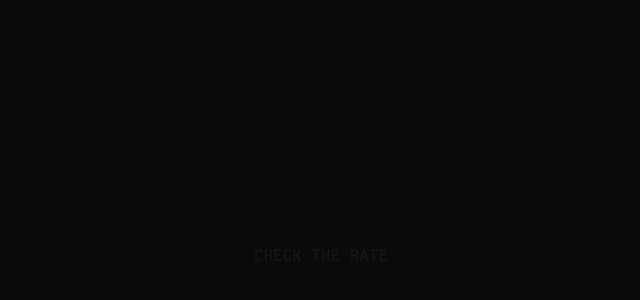
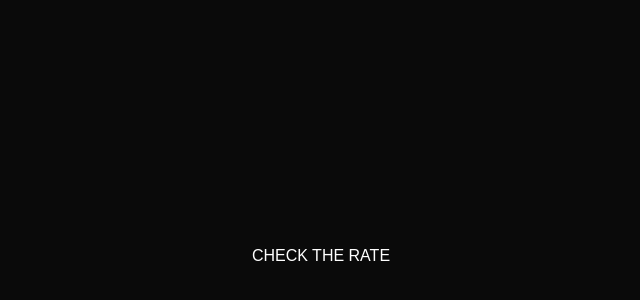
Before and after one commit to constFormek/fx-checker, a Next.js app: page / in a window 1280 px wide. Shown: the part 144-444 px from the top of the page, without its empty margins (319-959 px from the left). Built offline with nearby package versions, Linux system fonts and the light colour scheme.

Commit message:
created variables for spacing, colors, corner radius and text presets

```diff
--- a/app/globals.css
+++ b/app/globals.css
@@ -1,22 +1,139 @@
 @import "tailwindcss";
 
 :root {
-  --background: #ffffff;
-  --foreground: #171717;
+  --background: var(--color-neutral-900);
+  --foreground: var(--color-neutral-50); /* add light theme colors later on */
 }
 
 @theme inline {
+  --color-neutral-900: #0A0A0A;
+  --color-neutral-700: #171719;
+  --color-neutral-600: #202022;
+  --color-neutral-500: #2E2E2E;
+  --color-neutral-400: #3D3D3D;
+  --color-neutral-300: #454547;
+  --color-neutral-200: #9D9D9D;
+  --color-neutral-100: #C6C6C6;
+  --color-neutral-50: #FFFFFF;
+
+  --color-lime-500: #CEF739;
+  --color-lime-800: #283300;
+
+  --color-green-500: #42EB05;
+  --color-red-500: #FF4141;
+
   --color-background: var(--background);
   --color-foreground: var(--foreground);
-  --font-sans: var(--font-geist-sans);
-  --font-mono: var(--font-geist-mono);
+
   --font-jetbrains-mono: var(--font-jetbrains-mono)
+
+  --spacing-0: 0px;
+  --spacing-025: 2px;
+  --spacing-050: 4px;
+  --spacing-075: 6px;
+  --spacing-100: 8px;
+  --spacing-125: 10px;
+  --spacing-150: 12px;
+  --spacing-200: 16px;
+  --spacing-250: 20px;
+  --spacing-300: 24px;
+  --spacing-400: 32px;
+  --spacing-500: 40px;
+  --spacing-600: 48px;
+  --spacing-800: 64px;
+  --spacing-1000: 80px;
+  --spacing-1200: 96px;
+  --spacing-1400: 112px;
+  --spacing-1600: 128px;
+  --spacing-1800: 140px;
+
+  --radius-0: 0px;
+  --radius-4: 4px;
+  --radius-6: 6px;
+  --radius-8: 8px;
+  --radius-10: 10px;
+  --radius-12: 12px;
+  --radius-16: 16px;
+  --radius-20: 20px;
+  --radius-24: 24px;
+}
+
+.text-preset-1 {
+  font-size: 40px;
+  line-height: 100%;
+  letter-spacing: -0.5px;
+}
+
+.text-preset-2 {
+  font-size: 20px;
+  line-height: 120%;
+  letter-spacing: -0.5px;
+}
+
+.text-preset-2-bold {
+  font-size: 40px;
+  line-height: 140%;
+  letter-spacing: -0.5px;
+  font-weight: bold;
+}
+
+.text-preset-3 {
+  font-size: 16px;
+  line-height: 120%;
+  letter-spacing: 1px;
+}
+
+.text-preset-3-bold {
+  font-size: 16px;
+  line-height: 110%;
+  letter-spacing: 1px;
+  font-weight: bold;
+}
+
+.text-preset-3-medium {
+  font-size: 16px;
+  line-height: 100%;
+  letter-spacing: 1px;
+  font-weight: 500;
+}
+
+.text-preset-4 {
+  font-size: 14px;
+  line-height: 110%;
+  letter-spacing: 1px;
+}
+
+.text-preset-5 {
+  font-size: 12px;
+  line-height: 120%;
+  letter-spacing: 0.5px;
+}
+
+.text-preset-5-medium {
+  font-size: 12px;
+  line-height: 130%;
+  letter-spacing: 0.5px;
+  font-weight: 500;
+}
+
+.text-preset-6 {
+  font-size: 10px;
+  line-height: 100%;
+  letter-spacing: 0px;
+}
+
+@media (width > 768px) {
+  .text-preset-1 {
+    font-size: 32px;
+    line-height: 100%;
+    letter-spacing: -0.5px;
+  }
 }
 
 @media (prefers-color-scheme: dark) {
   :root {
-    --background: #0a0a0a;
-    --foreground: #ededed;
+    --background: var(--color-neutral-900);
+    --foreground: var(--color-neutral-50);
   }
 }
 
--- a/app/layout.tsx
+++ b/app/layout.tsx
@@ -1,22 +1,12 @@
 import type { Metadata } from "next";
-import { Geist, Geist_Mono } from "next/font/google";
-import localFont from 'next/font/local';
+
+import localFont from "next/font/local";
 import "./globals.css";
-
-const geistSans = Geist({
-  variable: "--font-geist-sans",
-  subsets: ["latin"],
-});
-
-const geistMono = Geist_Mono({
-  variable: "--font-geist-mono",
-  subsets: ["latin"],
-});
 
 const jetbrainsMono = localFont({
   src: "../public/font/jetbrains-mono/jetbrains-mono-variable.ttf",
-  variable: "--font-jetbrains-mono"
-})
+  variable: "--font-jetbrains-mono",
+});
 
 export const metadata: Metadata = {
   title: "Create Next App",
@@ -29,10 +19,7 @@ export default function RootLayout({
   children: React.ReactNode;
 }>) {
   return (
-    <html
-      lang="en"
-      className={`${geistSans.variable} ${jetbrainsMono.variable} h-full antialiased`}
-    >
+    <html lang="en" className={` ${jetbrainsMono.variable} h-full antialiased`}>
       <body className="min-h-full flex flex-col">{children}</body>
     </html>
   );
--- a/app/page.tsx
+++ b/app/page.tsx
@@ -1,14 +1,9 @@
-
-const sendCurrency = "USD";
-const toCurreny = "PLN";
 export default function Home() {
   return (
-    <div className="flex flex-col bg-[#0A0A0A] w-screen h-screen overflow-hidden items-center justify-center">
+    <div className="flex flex-col bg-neutral-900 w-screen h-screen overflow-hidden items-center justify-center">
       <h1 className="font-jetbrains-mono">CHECK THE RATE</h1>
 
-      <div className="flex flex-col divide-y-2 divide-dotted ">
-
-      </div>
+      <div className="flex flex-col divide-y-2 divide-dotted "></div>
     </div>
   );
 }
```
